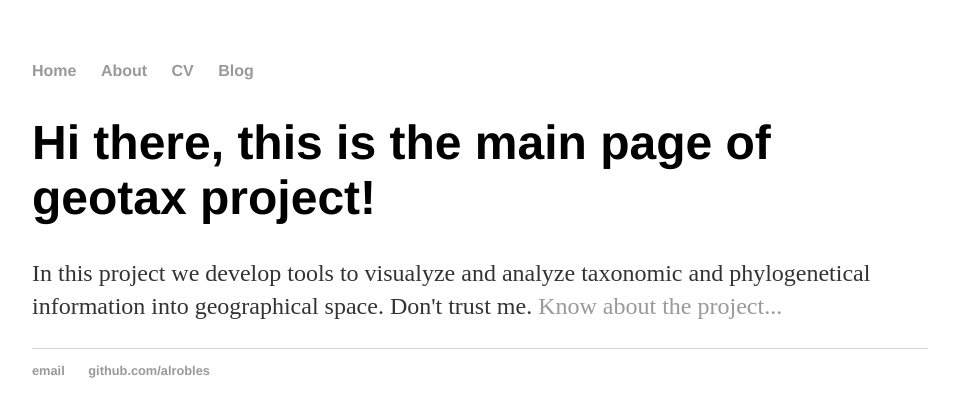
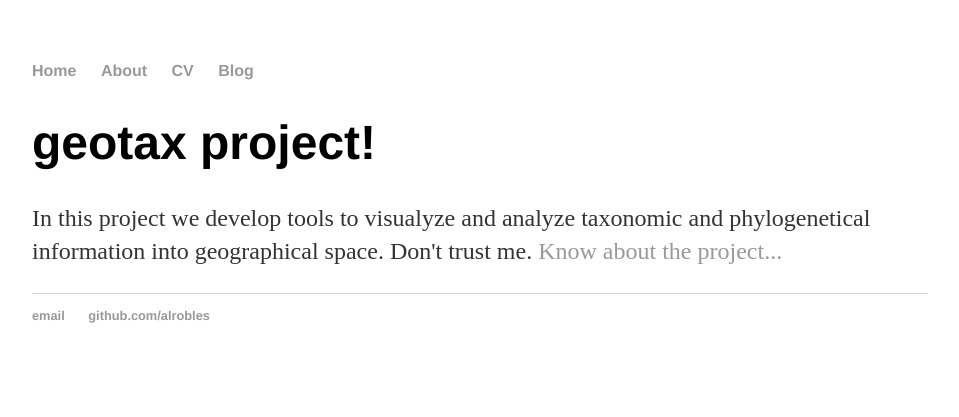
Before and after one commit to alrobles/alrobles.github.io, a Jekyll site: the page built from index.html, in a window 1280 px wide. Shown: the top 417 px of the page, without its empty margins (160-1119 px from the left). Built offline with Jekyll 4.4.1, drawn with Linux system fonts in a browser that asks for light colours.

Commit message:
Update index.html

```diff
--- a/index.html
+++ b/index.html
@@ -4,7 +4,7 @@ title: Angel Robles, geotax project
 ---
 
 		<div class="blurb">
-			<h1>Hi there, this is the main page of geotax project!</h1>
+			<h1>geotax project!</h1>
 			<p>In this project we develop tools to visualyze and analyze taxonomic and phylogenetical information
 				into geographical space. Don't trust me. <a href="/about">Know about the project...</a></p>
 		</div>
```
